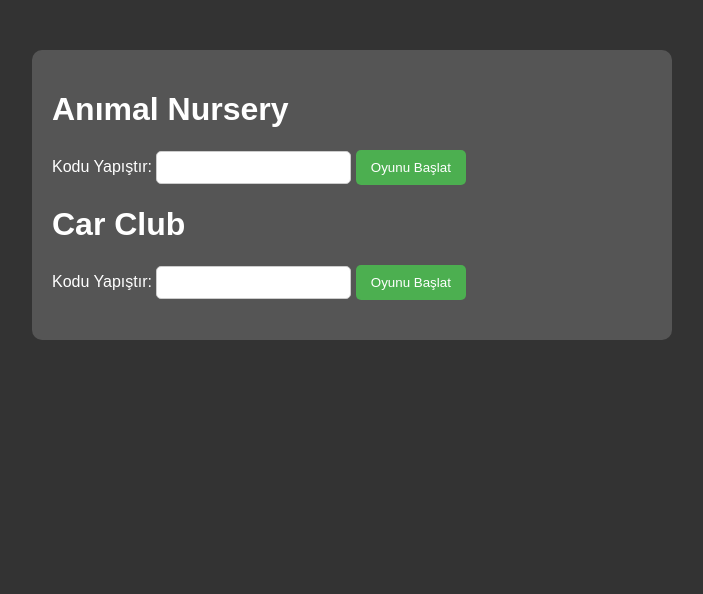
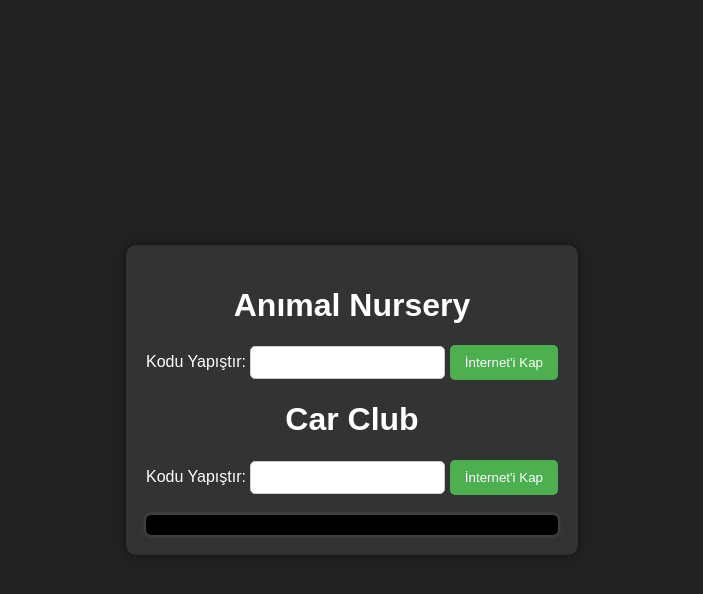
Before and after one commit to hoqk4baz/test-oyun, a plain HTML site: page index.html in a window 1280 px wide. Shown: the whole page, without its empty margins (288-991 px from the left). Drawn offline with Linux system fonts and the light colour scheme.

Commit message:
Update index.html

```diff
--- a/index.html
+++ b/index.html
@@ -3,20 +3,25 @@
 <head>
     <meta charset="UTF-8">
     <meta name="viewport" content="width=device-width, initial-scale=1.0">
-    <title>Game Code Redemption</title>
+    <title>VF Oyun by_enza1903</title>
     <style>
         body {
-            background-color: #333;
+            background-color: #222;
             color: #fff;
             font-family: Arial, sans-serif;
+            margin: 0;
+            padding: 0;
+            display: flex;
+            align-items: center;
+            justify-content: center;
+            height: 100vh;
         }
         .container {
-            max-width: 600px;
-            margin: auto;
-            background-color: #555;
+            background-color: #333;
             padding: 20px;
             border-radius: 10px;
-            margin-top: 50px;
+            text-align: center;
+            box-shadow: 0 0 10px rgba(0, 0, 0, 0.5);
         }
         button {
             background-color: #4CAF50;
@@ -33,6 +38,13 @@
         }
         #messages {
             margin-top: 20px;
+            padding: 10px;
+            background-color: #000;
+            border-radius: 5px;
+            box-shadow: 0 0 5px rgba(255, 255, 255, 0.2);
+        }
+        #messages p {
+            margin: 0;
         }
     </style>
 </head>
@@ -42,14 +54,14 @@
         <form id="animalForm">
             <label for="animal_nursery_kod">Kodu Yapıştır:</label>
             <input type="text" id="animal_nursery_kod" name="animal_nursery_kod" required>
-            <button type="button" onclick="redeemCode('animal_nursery')">Oyunu Başlat</button>
+            <button type="button" onclick="redeemCode('animal_nursery')">İnternet'i Kap</button>
         </form>
 
         <h1>Car Club</h1>
         <form id="carForm">
             <label for="car_club_kod">Kodu Yapıştır:</label>
             <input type="text" id="car_club_kod" name="car_club_kod" required>
-            <button type="button" onclick="redeemCode('car_club')">Oyunu Başlat</button>
+            <button type="button" onclick="redeemCode('car_club')">İnternet'i Kap</button>
         </form>
 
         <div id="messages"></div>
```
